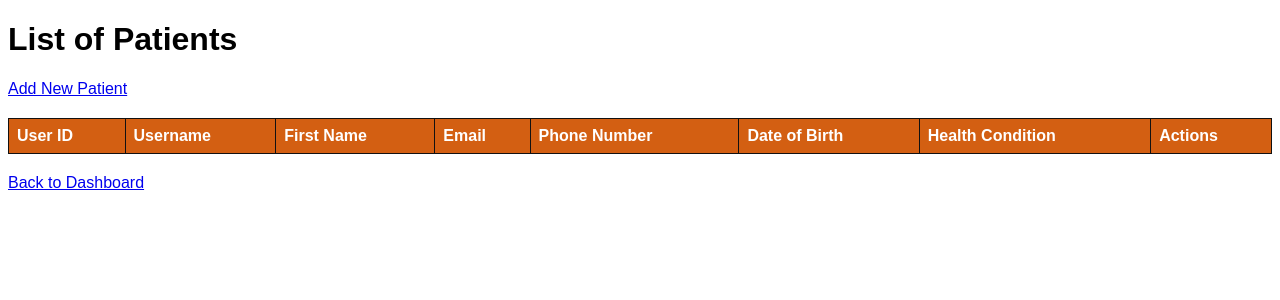
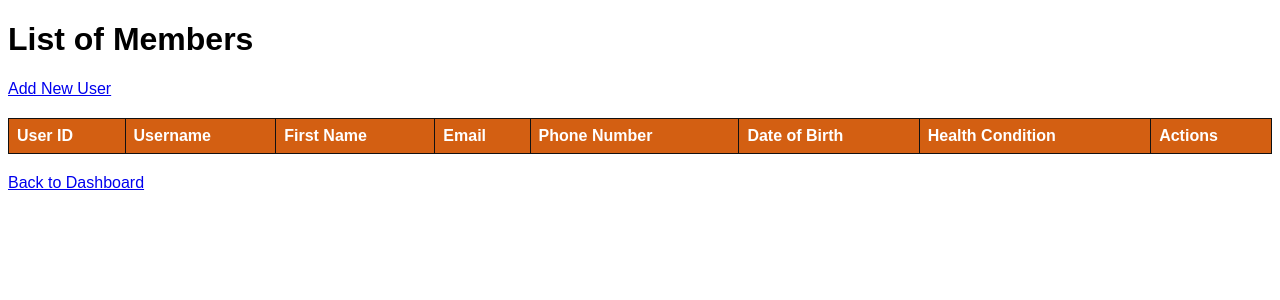
Before and after one commit to leidyrh/ParkinsonProjectW, a Flask app: page /admin/patients in a window 1280 px wide. Shown: the top 300 px of the page. Run offline with Flask 3, Linux system fonts and the light colour scheme; data that the repository does not hold is empty; some libraries are stand-ins or nearby versions.

Commit message:
change titles and buttons from patient to member

```diff
--- a/routes/admin_routes.py
+++ b/routes/admin_routes.py
@@ -117,12 +117,12 @@ def admin_dashboard():
                             cur.execute("INSERT INTO patients (user_id, username) VALUES (%s, %s)", (user_id, username))
                             flash("Patient role assigned successfully!", "success")
                         else:
-                            flash("This user is already a patient.", "info")
+                            flash("This user is already a member.", "info")
 
                         # Update the role in the `users` table
                         cur.execute("UPDATE users SET role = %s WHERE user_id = %s", ('patient', user_id))
                         mysql.connection.commit()  # Commit all changes
-                        flash("User role updated to patient in users table.", "success")
+
                     except Exception as e:
                         mysql.connection.rollback()  # Rollback if any error occurs
                         flash("An error occurred while updating the user role.", "danger")
@@ -138,10 +138,10 @@ def admin_dashboard():
                         try:
                             cur.execute("DELETE FROM patients WHERE user_id = %s", (user_id,))
                             mysql.connection.commit()
-                            flash("User removed from patient role.", "info")
+                            flash("User removed from member role.", "info")
                         except Exception as e:
                             mysql.connection.rollback()
-                            flash("An error occurred while removing the patient role.", "danger")
+                            flash("An error occurred while removing the member role.", "danger")
                             print("Error:", e)
                             return redirect(url_for('admin.manage_classes'))
 
@@ -169,7 +169,7 @@ def admin_dashboard():
                     try:
                         cur.execute("UPDATE users SET role = %s WHERE user_id = %s", ('coach', user_id))
                         mysql.connection.commit()  # Commit the transaction
-                        flash("User role updated to coach in users table.", "success")
+
                     except Exception as e:
                         mysql.connection.rollback()  # Rollback in case of error
                         flash("An error occurred while updating the user role.", "danger")
@@ -284,10 +284,10 @@ def edit_patient_profile(user_id):
             """, (first_name, dob, gender, phone, address, medical_history, user_id))
 
             mysql.connection.commit()
-            flash("Patient profile updated successfully!", "success")
+            flash("Member profile updated successfully!", "success")
         except Exception as e:
             mysql.connection.rollback()
-            flash("An error occurred while updating the patient profile.", "danger")
+            flash("An error occurred while updating the member profile.", "danger")
             print(e)
 
     # Fetch updated patient information for rendering
@@ -303,7 +303,7 @@ def edit_patient_profile(user_id):
     cur.close()
 
     if not patient:
-        flash("Patient not found.", "danger")
+        flash("Member not found.", "danger")
         return redirect(url_for('admin.admin_patients_list'))
 
     return render_template('admin_patient_profile.html', patient=patient)
@@ -421,7 +421,7 @@ def edit_coach_profile(user_id):
     cur.close()
 
     if not coach:
-        flash("Patient not found.", "danger")
+        flash("Member not found.", "danger")
         return redirect(url_for('admin.admin_coach_list'))
 
     return render_template('admin_coach_profile.html', coach=coach)
--- a/templates/admin_patient_profile.html
+++ b/templates/admin_patient_profile.html
@@ -91,7 +91,7 @@
         <div class="mt-4">
             <a href="{{ url_for('admin.admin_dashboard') }}" class="btn btn-secondary">Back to Dashboard</a>
 
-            <a href="{{ url_for('admin.list_patients') }}" class="btn btn-secondary">Back to Patient List</a>
+            <a href="{{ url_for('admin.list_patients') }}" class="btn btn-secondary">Back to Member List</a>
         </div>
     </div>
 
--- a/templates/admin_patients_list.html
+++ b/templates/admin_patients_list.html
@@ -6,8 +6,8 @@
     <link rel="stylesheet" href="{{ url_for('static', filename='css/liststyle.css') }}">
 </head>
 <body>
-    <h1>List of Patients</h1>
-    <a href="{{ url_for('admin.admin_dashboard') }}">Add New Patient</a>
+    <h1>List of Members</h1>
+    <a href="{{ url_for('admin.admin_dashboard') }}">Add New User</a>
     <table >
         <thead>
             <tr>
@@ -38,7 +38,7 @@
                     <form action="{{ url_for('admin.admin_dashboard') }}" method="POST" style="display:inline;">
                         <input type="hidden" name="action" value="delete_user">
                         <input type="hidden" name="user_id" value="{{ patient.user_id }}">
-                        <button type="submit" class="btn btn-danger" onclick="return confirm('Are you sure you want to delete this patient?');">Delete Patient</button>
+                        <button type="submit" class="btn btn-danger" onclick="return confirm('Are you sure you want to delete this patient?');">Delete Member</button>
                     </form>
                     <!-- Additional links for edit or delete could be added here -->
                 </td>
```
Also changed, not shown: templates/admin_dashboard.html (+13 -1 lines).
